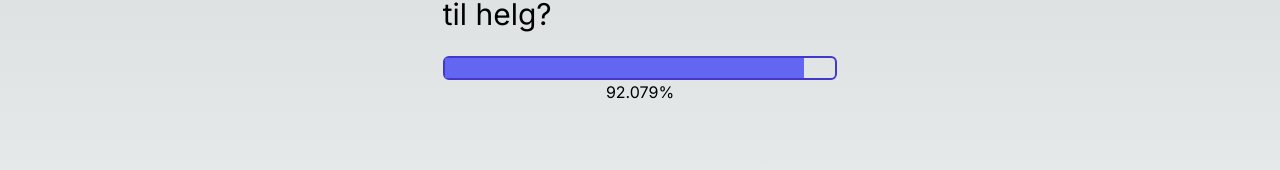
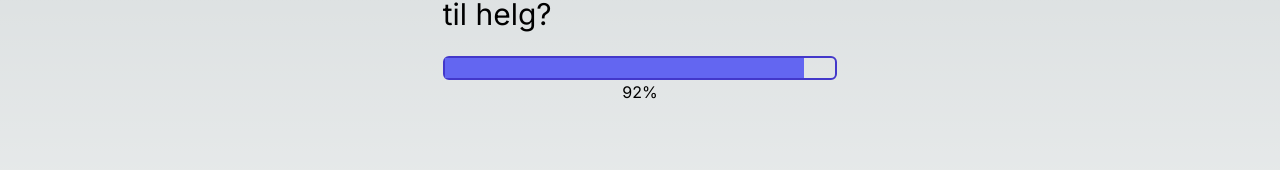
Before and after one commit to MikAoJk/helg-progress-bar, a Next.js app: page / in a window 1280 px wide. Shown: the part 168-338 px from the top of the page. Built offline with nearby package versions, Linux system fonts and the light colour scheme.

Commit message:
chore: use 0 decimals

```diff
--- a/src/components/ProgressBar.tsx
+++ b/src/components/ProgressBar.tsx
@@ -15,7 +15,7 @@ const ProgressBar = ({progress, progressText}: ProgressBarProps) => {
                     style={{width: `${progress}%`}}
                 ></div>
             </div>
-            <p>{progress.toFixed(3)}%</p>
+            <p>{progress.toFixed(0)}%</p>
         </div>
     );
 };
```
